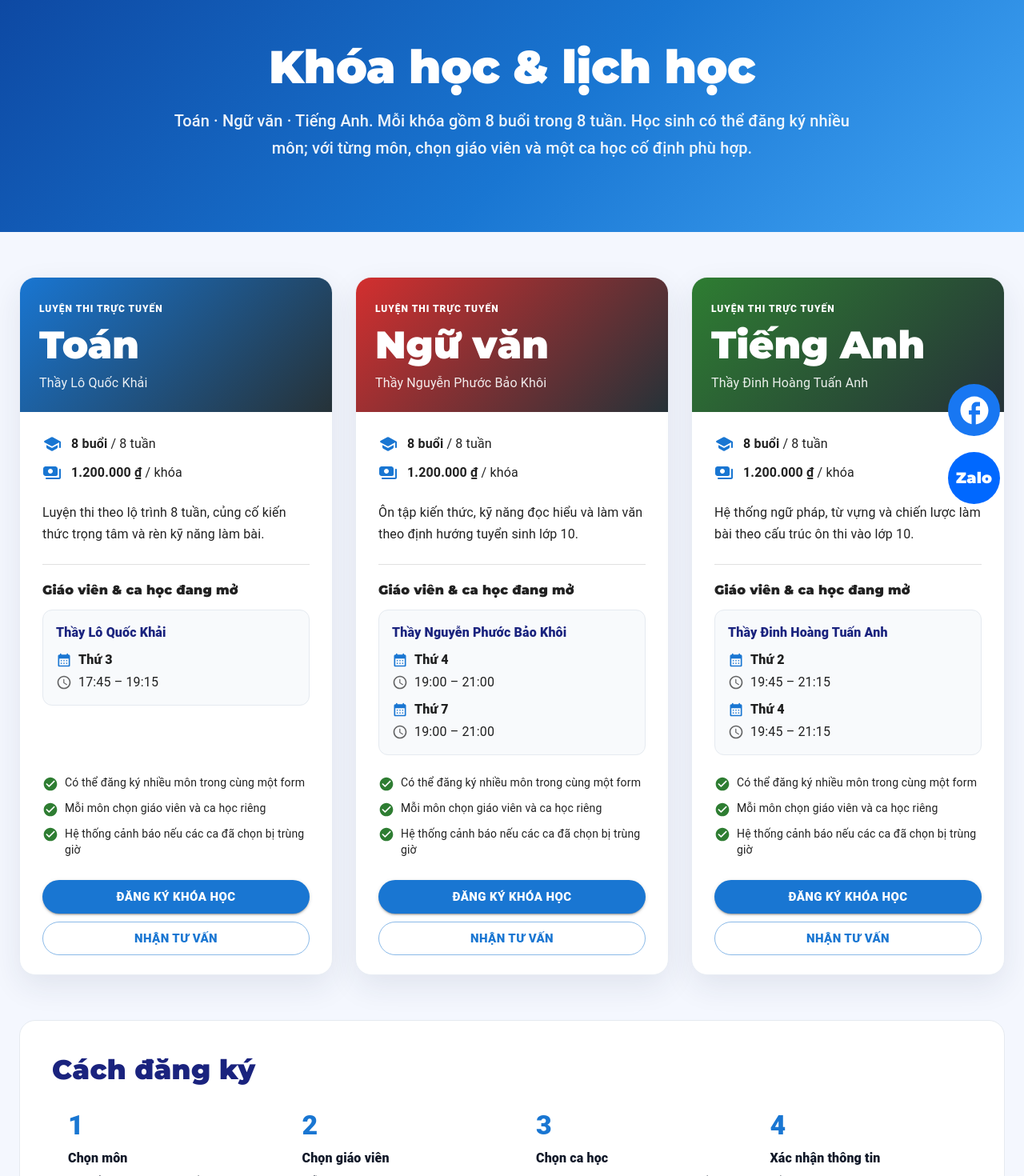
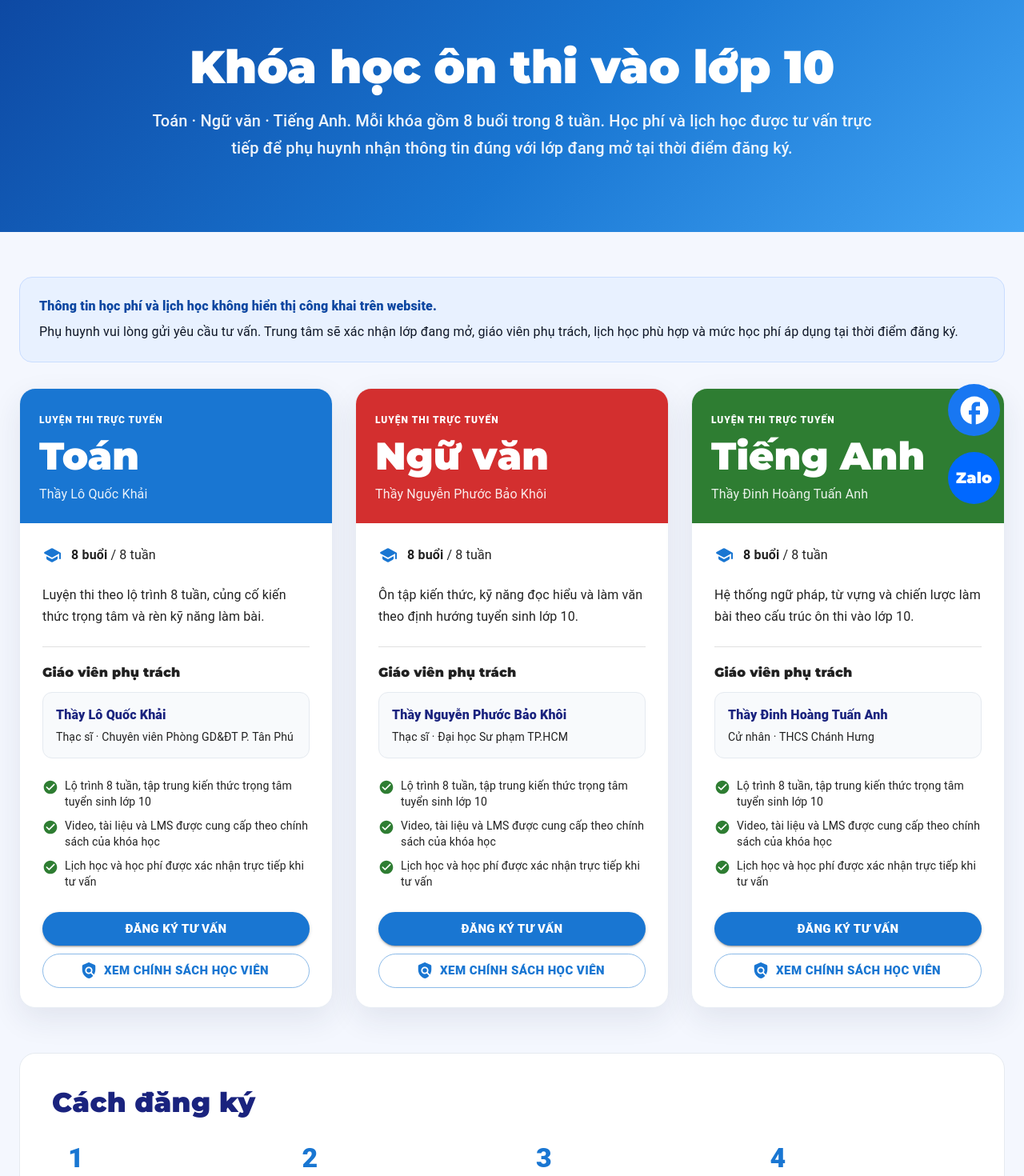
Before and after one commit to khanhu2805/luyen-thi-gdsg, a Next.js app: page /khoa-hoc in a window 1280 px wide. Shown: the part 120-1590 px from the top of the page at 80% size. Built offline with nearby package versions, Linux system fonts and the light colour scheme.

Commit message:
Hide public tuition and schedule details

```diff
--- a/app/khoa-hoc/page.tsx
+++ b/app/khoa-hoc/page.tsx
@@ -1,30 +1,21 @@
 'use client';
 
 import {
-  Alert,
   Box,
   Button,
   Card,
   CardContent,
-  Chip,
   Container,
   Divider,
   Grid,
   Stack,
   Typography,
 } from '@mui/material';
-import AccessTimeRoundedIcon from '@mui/icons-material/AccessTimeRounded';
-import CalendarMonthRoundedIcon from '@mui/icons-material/CalendarMonthRounded';
 import CheckCircleRoundedIcon from '@mui/icons-material/CheckCircleRounded';
-import PaymentsRoundedIcon from '@mui/icons-material/PaymentsRounded';
+import PolicyRoundedIcon from '@mui/icons-material/PolicyRounded';
 import SchoolRoundedIcon from '@mui/icons-material/SchoolRounded';
 import Link from 'next/link';
-import {
-  courses,
-  ENROLLMENT_OPEN_DATE,
-  formatVnd,
-  getTeacherById,
-} from '../data/enrollment';
+import { courses, getTeacherById } from '../data/enrollment';
 
 const fontHeader = "'Montserrat', sans-serif";
 const fontBody = "'Nunito', sans-serif";
@@ -41,10 +32,6 @@ export default function KhoaHocPage() {
         }}
       >
         <Container maxWidth="lg">
-          {/* <Chip
-            label={`KHAI GIẢNG ${ENROLLMENT_OPEN_DATE}`}
-            sx={{ bgcolor: 'rgba(255,255,255,.15)', color: 'white', fontWeight: 900, mb: 2 }}
-          /> */}
           <Typography
             variant="h2"
             sx={{
@@ -53,24 +40,37 @@ export default function KhoaHocPage() {
               fontSize: { xs: '2.2rem', md: '3.6rem' },
             }}
           >
-            Khóa học & lịch học
+            Khóa học ôn thi vào lớp 10
           </Typography>
           <Typography
             variant="h6"
-            sx={{ mt: 2, opacity: 0.92, maxWidth: 850, mx: 'auto', lineHeight: 1.7 }}
+            sx={{ mt: 2, opacity: 0.92, maxWidth: 900, mx: 'auto', lineHeight: 1.7 }}
           >
             Toán · Ngữ văn · Tiếng Anh. Mỗi khóa gồm 8 buổi trong 8 tuần.
-            Học sinh có thể đăng ký nhiều môn; với từng môn, chọn giáo viên và
-            một ca học cố định phù hợp.
+            Học phí và lịch học được tư vấn trực tiếp để phụ huynh nhận thông tin
+            đúng với lớp đang mở tại thời điểm đăng ký.
           </Typography>
         </Container>
       </Box>
 
       <Container maxWidth="xl" sx={{ mt: { xs: 5, md: 7 } }}>
-        {/* <Alert severity="info" sx={{ mb: 5, borderRadius: 3 }}>
-          Ngày 20/09/2026 là mốc khai giảng của đợt tuyển sinh. Buổi học thực tế diễn ra
-          theo thứ và khung giờ của giáo viên/ca học mà học sinh lựa chọn.
-        </Alert> */}
+        <Box
+          sx={{
+            mb: 4,
+            p: { xs: 2.5, md: 3 },
+            borderRadius: 4,
+            bgcolor: '#e8f1ff',
+            border: '1px solid #c9ddff',
+          }}
+        >
+          <Typography sx={{ fontWeight: 900, color: '#0d47a1' }}>
+            Thông tin học phí và lịch học không hiển thị công khai trên website.
+          </Typography>
+          <Typography color="text.secondary" sx={{ mt: 0.7, lineHeight: 1.7 }}>
+            Phụ huynh vui lòng gửi yêu cầu tư vấn. Trung tâm sẽ xác nhận lớp đang mở,
+            giáo viên phụ trách, lịch học phù hợp và mức học phí áp dụng tại thời điểm đăng ký.
+          </Typography>
+        </Box>
 
         <Grid container spacing={3.5}>
           {courses.map((course) => {
@@ -96,7 +96,7 @@ export default function KhoaHocPage() {
                     sx={{
                       p: 3,
                       color: 'white',
-                      background: `linear-gradient(135deg, ${primaryTeacher?.accent || '#1976d2'}, #263238)`,
+                      background: primaryTeacher?.accent || '#1976d2',
                     }}
                   >
                     <Typography variant="overline" sx={{ fontWeight: 900 }}>
@@ -111,20 +111,12 @@ export default function KhoaHocPage() {
                   </Box>
 
                   <CardContent sx={{ p: 3.5, flexGrow: 1, display: 'flex', flexDirection: 'column' }}>
-                    <Stack spacing={1.5}>
                     <Box sx={{ display: 'flex', gap: 1.5, alignItems: 'center' }}>
                       <SchoolRoundedIcon color="primary" />
                       <Typography>
                         <b>{course.sessions} buổi</b> / {course.weeks} tuần
                       </Typography>
                     </Box>
-                      <Box sx={{ display: 'flex', gap: 1.5, alignItems: 'center' }}>
-                        <PaymentsRoundedIcon color="primary" />
-                        <Typography>
-                          <b>{formatVnd(course.price)}</b> / khóa
-                        </Typography>
-                      </Box>
-                    </Stack>
 
                     <Typography color="text.secondary" sx={{ lineHeight: 1.7, my: 3 }}>
                       {course.description}
@@ -133,10 +125,10 @@ export default function KhoaHocPage() {
                     <Divider sx={{ mb: 2.5 }} />
 
                     <Typography sx={{ fontFamily: fontHeader, fontWeight: 900, mb: 1.5 }}>
-                      Giáo viên & ca học đang mở
+                      Giáo viên phụ trách
                     </Typography>
 
-                    <Stack spacing={2} sx={{ flexGrow: 1 }}>
+                    <Stack spacing={1.5} sx={{ flexGrow: 1 }}>
                       {course.teachers.map((teacherOption) => {
                         const teacher = getTeacherById(teacherOption.teacherId);
 
@@ -150,43 +142,12 @@ export default function KhoaHocPage() {
                               border: '1px solid #e5eaf0',
                             }}
                           >
-                            <Typography sx={{ fontWeight: 900, color: '#1a237e', mb: 1.25 }}>
+                            <Typography sx={{ fontWeight: 900, color: '#1a237e' }}>
                               {teacher?.name || 'Đang cập nhật giáo viên'}
                             </Typography>
-
-                            {teacherOption.schedules.length > 0 ? (
-                              <Stack spacing={1.25}>
-                                {teacherOption.schedules.map((schedule) => (
-                                  <Box key={schedule.id}>
-                                    <Box sx={{ display: 'flex', alignItems: 'center', gap: 1 }}>
-                                      <CalendarMonthRoundedIcon
-                                        sx={{ fontSize: 20, color: 'primary.main' }}
-                                      />
-                                      <Typography sx={{ fontWeight: 900 }}>
-                                        {schedule.day}
-                                      </Typography>
-                                    </Box>
-                                    <Box
-                                      sx={{
-                                        display: 'flex',
-                                        alignItems: 'center',
-                                        gap: 1,
-                                        mt: 0.5,
-                                      }}
-                                    >
-                                      <AccessTimeRoundedIcon
-                                        sx={{ fontSize: 20, color: 'text.secondary' }}
-                                      />
-                                      <Typography color="text.secondary">
-                                        {schedule.time}
-                                      </Typography>
-                                    </Box>
-                                  </Box>
-                                ))}
-                              </Stack>
-                            ) : (
-                              <Typography variant="body2" color="text.secondary">
-                                Chưa có ca học chính thức.
+                            {teacher && (
+                              <Typography variant="body2" color="text.secondary" sx={{ mt: 0.6 }}>
+                                {teacher.degree} · {teacher.organization}
                               </Typography>
                             )}
                           </Box>
@@ -196,9 +157,9 @@ export default function KhoaHocPage() {
 
                     <Stack spacing={1.25} sx={{ mt: 3 }}>
                       {[
-                        'Có thể đăng ký nhiều môn trong cùng một form',
-                        'Mỗi môn chọn giáo viên và ca học riêng',
-                        'Hệ thống cảnh báo nếu các ca đã chọn bị trùng giờ',
+                        'Lộ trình 8 tuần, tập trung kiến thức trọng tâm tuyển sinh lớp 10',
+                        'Video, tài liệu và LMS được cung cấp theo chính sách của khóa học',
+                        'Lịch học và học phí được xác nhận trực tiếp khi tư vấn',
                       ].map((item) => (
                         <Box key={item} sx={{ display: 'flex', gap: 1, alignItems: 'flex-start' }}>
                           <CheckCircleRoundedIcon sx={{ color: 'success.main', fontSize: 20, mt: 0.2 }} />
@@ -207,28 +168,25 @@ export default function KhoaHocPage() {
                       ))}
                     </Stack>
 
-                    <Stack
-                      direction={{ xs: 'column', sm: 'row', md: 'column' }}
-                      spacing={1.25}
-                      sx={{ mt: 3.5 }}
-                    >
+                    <Stack spacing={1.25} sx={{ mt: 3.5 }}>
                       <Button
                         component={Link}
-                        href={`/?course=${course.id}&mode=register#form-dang-ky`}
+                        href={'/?course=' + course.id + '#form-dang-ky'}
                         variant="contained"
                         size="large"
                         sx={{ borderRadius: 999, fontWeight: 900 }}
                       >
-                        Đăng ký khóa học
+                        Đăng ký tư vấn
                       </Button>
                       <Button
                         component={Link}
-                        href={`/?course=${course.id}#form-dang-ky`}
+                        href="/chinh-sach"
                         variant="outlined"
                         size="large"
+                        startIcon={<PolicyRoundedIcon />}
                         sx={{ borderRadius: 999, fontWeight: 900 }}
                       >
-                        Nhận tư vấn
+                        Xem chính sách học viên
                       </Button>
                     </Stack>
                   </CardContent>
@@ -252,10 +210,10 @@ export default function KhoaHocPage() {
           </Typography>
           <Grid container spacing={2.5} sx={{ mt: 1 }}>
             {[
-              ['1', 'Chọn môn', 'Có thể chọn một hoặc nhiều môn trong cùng một lần đăng ký.'],
-              ['2', 'Chọn giáo viên', 'Mỗi môn có danh sách giáo viên riêng nếu có nhiều giáo viên phụ trách.'],
-              ['3', 'Chọn ca học', 'Chọn một ca của giáo viên; hệ thống kiểm tra trùng lịch giữa các môn.'],
-              ['4', 'Xác nhận thông tin', 'Điền thông tin phụ huynh, học sinh và gửi đăng ký.'],
+              ['1', 'Chọn môn', 'Có thể chọn một hoặc nhiều môn cần tư vấn.'],
+              ['2', 'Chọn giáo viên', 'Nếu môn có nhiều giáo viên, phụ huynh có thể chọn giáo viên quan tâm.'],
+              ['3', 'Gửi thông tin', 'Điền thông tin học sinh, phụ huynh và nhu cầu cần tư vấn.'],
+              ['4', 'Trung tâm xác nhận', 'Tư vấn viên liên hệ để xác nhận lịch học, học phí và hướng dẫn đăng ký.'],
             ].map(([step, title, desc]) => (
               <Grid key={step} size={{ xs: 12, sm: 6, md: 3 }}>
                 <Box sx={{ p: 2.5, height: '100%' }}>
```
Lines whose indentation alone changed are shown as unchanged.
